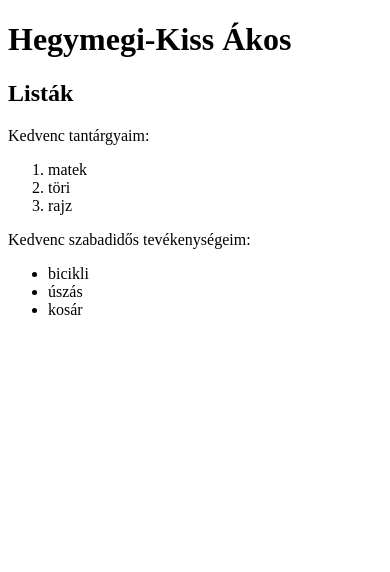
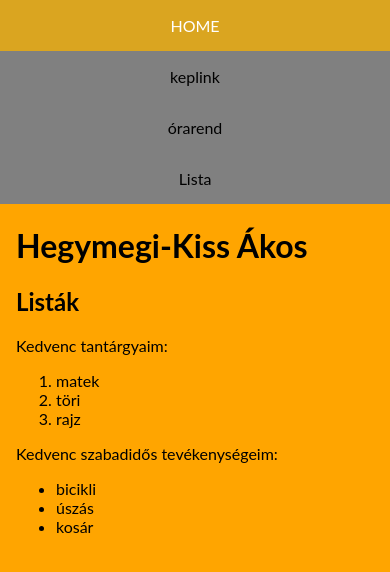
Before and after one commit to Hegymegi-Akos/kollazs_jo, a plain HTML site: page listak.html in a window 390 px wide. Drawn offline with Linux system fonts and the light colour scheme.

Commit message:
Update listak.html

```diff
--- a/listak.html
+++ b/listak.html
@@ -7,6 +7,88 @@
     <title>Listák</title>
 </head>
 <body>
+                <style>
+                body
+                {
+                    margin: 0;
+                    font-family: "Lato", sans-serif;
+                }
+
+                .sidebar
+                {
+                    margin: 0;
+                    padding: 0;
+                    width: 200px;
+                    background-color: gray;
+                    position: fixed;
+                    height: 100%;
+                    overflow: auto;
+                }
+
+                .sidebar a
+                {
+                    display: block;
+                    color: black;
+                    padding: 16px;
+                    text-decoration: none;
+                }
+
+                .sidebar a.active
+                {
+                    background-color: goldenrod;
+                    color: white;
+                }
+
+                .sidebar a:hover:not(.active)
+                {
+                    background-color: #555;
+                    color: white;
+                }
+
+                div.content
+                {
+                    margin-left: 200px;
+                    padding: 1px 16px;
+                    height: 1000px;
+                }
+
+                @media screen and (max-width: 700px)
+                {
+                    .sidebar
+                    {
+                    width: 100%;
+                    height: auto;
+                    position: relative;
+                    }
+                    .sidebar a {float: left;}
+                    div.content {margin-left: 0;}
+                }
+
+                @media screen and (max-width: 400px)
+                {
+                    .sidebar a
+                    {
+                    text-align: center;
+                    float: none;
+                    }
+                }
+              </style>
+        </head>
+        <body style= "background-color:orange;">
+
+                <div class="sidebar">
+
+                        <a href="https://hegymegi-akos.github.io/kollazs_jo/" class="active"> HOME</a>
+
+
+                        <a href="https://hegymegi-akos.github.io/kollazs_jo/keplink.html">keplink</a>
+
+                      <a href="https://hegymegi-akos.github.io/orarend.html/">órarend</a>
+
+                        <a href="https://hegymegi-akos.github.io/kollazs_jo/listak.html">Lista</a>
+
+                </div>
+                <div class="content">
     <h1>Hegymegi-Kiss Ákos</h1>
     <h2>Listák</h2>
     <p>Kedvenc tantárgyaim:</p>
```
